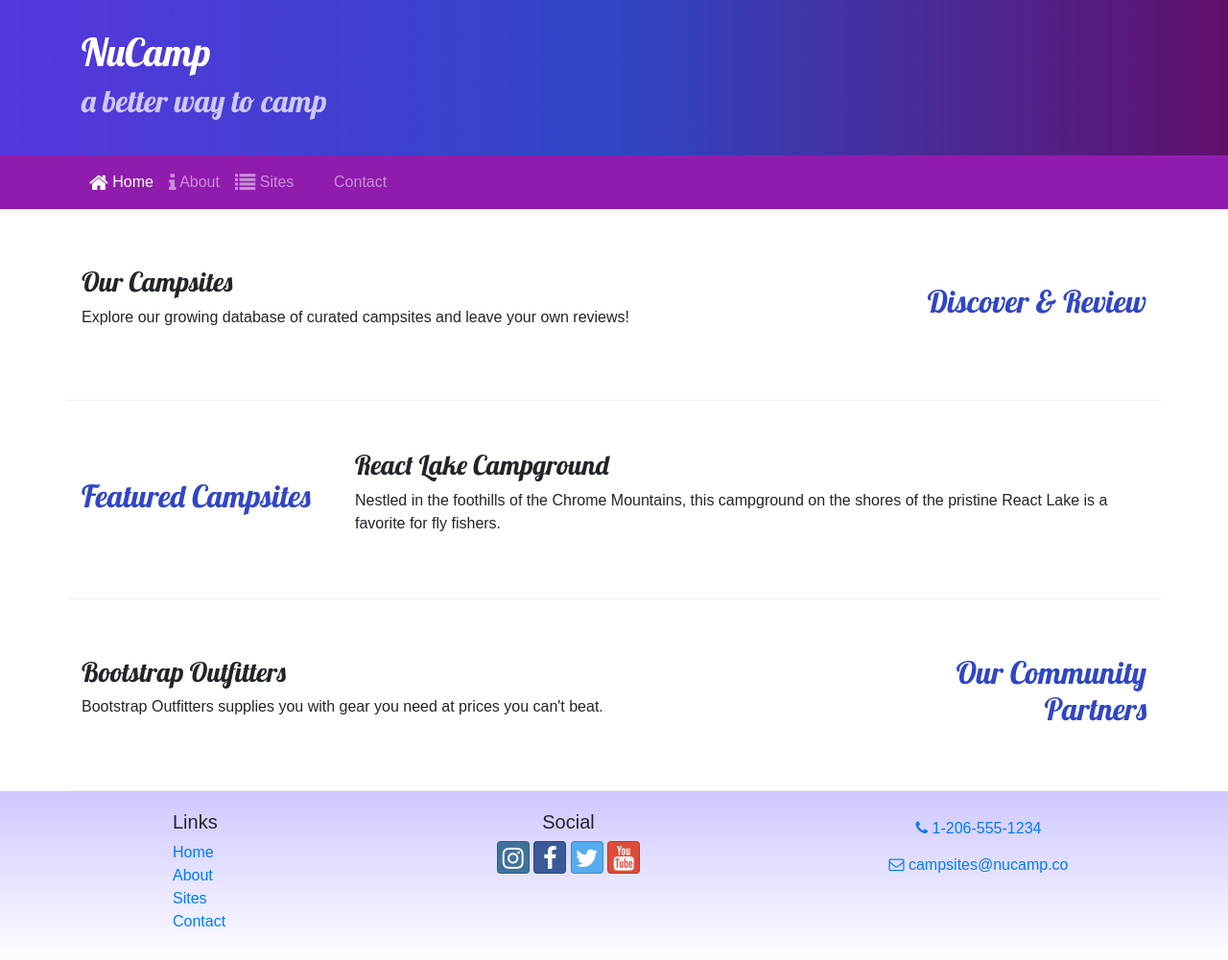
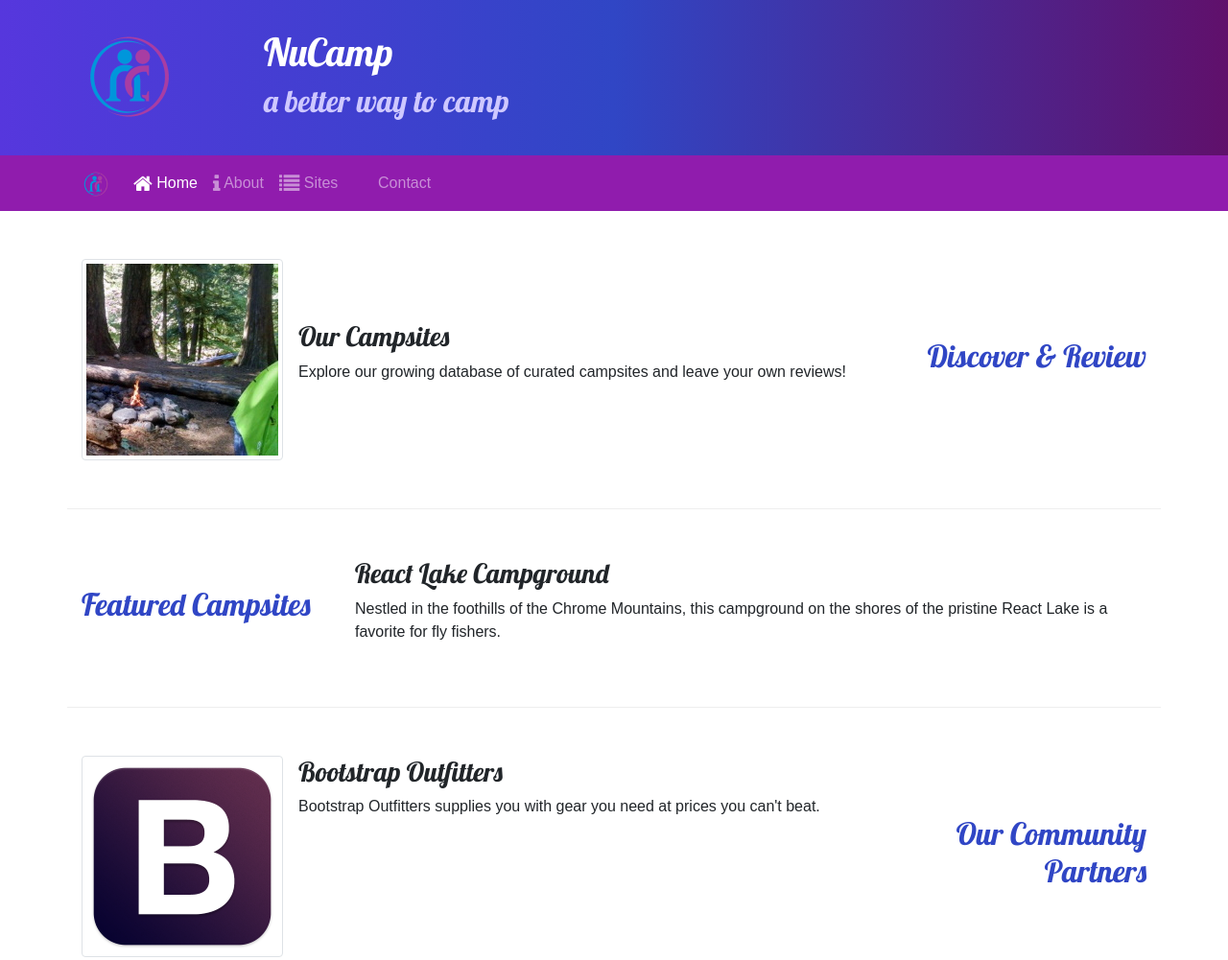
Before and after one commit to robertladd33/nucampsite, a website: page index.html in a window 1280 px wide. Shown: the top 1001 px of the page at 96% size. Drawn offline with nearby package versions, Linux system fonts and the light colour scheme.

Commit message:
Images and Media

```diff
--- a/index.html
+++ b/index.html
@@ -22,6 +22,9 @@
     <header class="jumbotron jumbotron-fluid">
         <div class="container">
             <div class="row">
+                <div class="col-4 col-sm-3 col-md-2 alight-self-center">
+                    <img src="img/logo.png" class="img-fluid" />
+                </div>
                 <div class="col">
                     <h1>NuCamp</h1>
                     <h2>a better way to camp</h2>
@@ -32,7 +35,8 @@
 
     <nav class="navbar navbar-expand-sm navbar-dark sticky-top">
         <div class="container">
-            <button class="navbar-toggler ml-auto" type="button" data-toggle="collapse" data-target="#nucampNavbar">
+            <a class="navbar-brand" href="#"><img src="img/logo.png" height="30" width="30" /> </a>
+            <button class="navbar-toggler" type="button" data-toggle="collapse" data-target="#nucampNavbar">
                 <span class="navbar-toggler-icon"></span>
             </button>
             <div class="collapse navbar-collapse" id="nucampNavbar">
@@ -52,8 +56,13 @@
                 <h2 class="text-sm-right">Discover & Review</h2>
             </div>
             <div class="col">
-                <h3>Our Campsites</h3>
-                <p class="d-none d-sm-block">Explore our growing database of curated campsites and leave your own reviews!</p>
+                <div class="media">
+                    <img class="d-flex mr-3 img-thumbnail" src="img/breadcrumb-trail-thumb.jpg" alt="Breadcrumb Trail Thumbnail" />
+                    <div class="media-body align-self-center">
+                        <h3>Our Campsites</h3>
+                        <p class="d-none d-sm-block">Explore our growing database of curated campsites and leave your own reviews!</p>
+                    </div>
+                </div>
             </div>
         </div>
 
@@ -72,8 +81,13 @@
                 <h2 class="text-sm-right">Our Community Partners</h2>
             </div>
             <div class="col">
-                <h3>Bootstrap Outfitters</h3>
-                <p class="d-none d-sm-block">Bootstrap Outfitters supplies you with gear you need at prices you can't beat.</p>
+                <div class="media">
+                    <img class="d-flex mr-3 img-thumbnail" src="img/bootstrap-thumb.png" alt="Bootstrap Outfitters" />
+                    <div class="media-body alight-self-center">
+                        <h3>Bootstrap Outfitters</h3>
+                        <p class="d-none d-sm-block">Bootstrap Outfitters supplies you with gear you need at prices you can't beat.</p>
+                    </div>
+                </div>
             </div>
         </div>
     </div>
```
Also changed, not shown: aboutus.html (+5 -1 lines), contactus.html (+5 -1 lines), img/bootstrap-thumb.png (added), img/breadcrumb-trail-thumb.jpg (added), img/breadcrumb-trail.jpg (added), img/chrome-river-thumb.jpg (added), img/chrome-river.jpg (added), img/logo.png (added), img/react-lake-thumb.jpg (added), img/react-lake.jpg (added).
